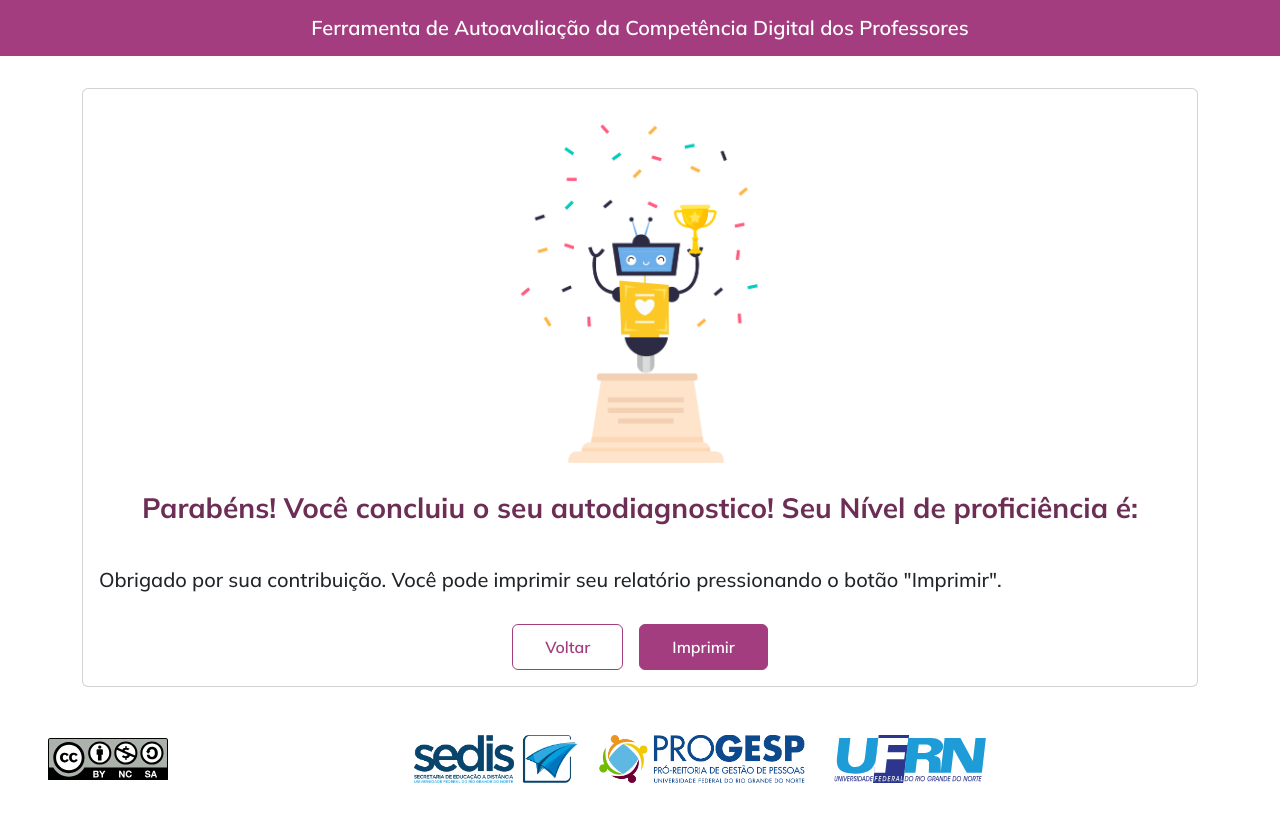
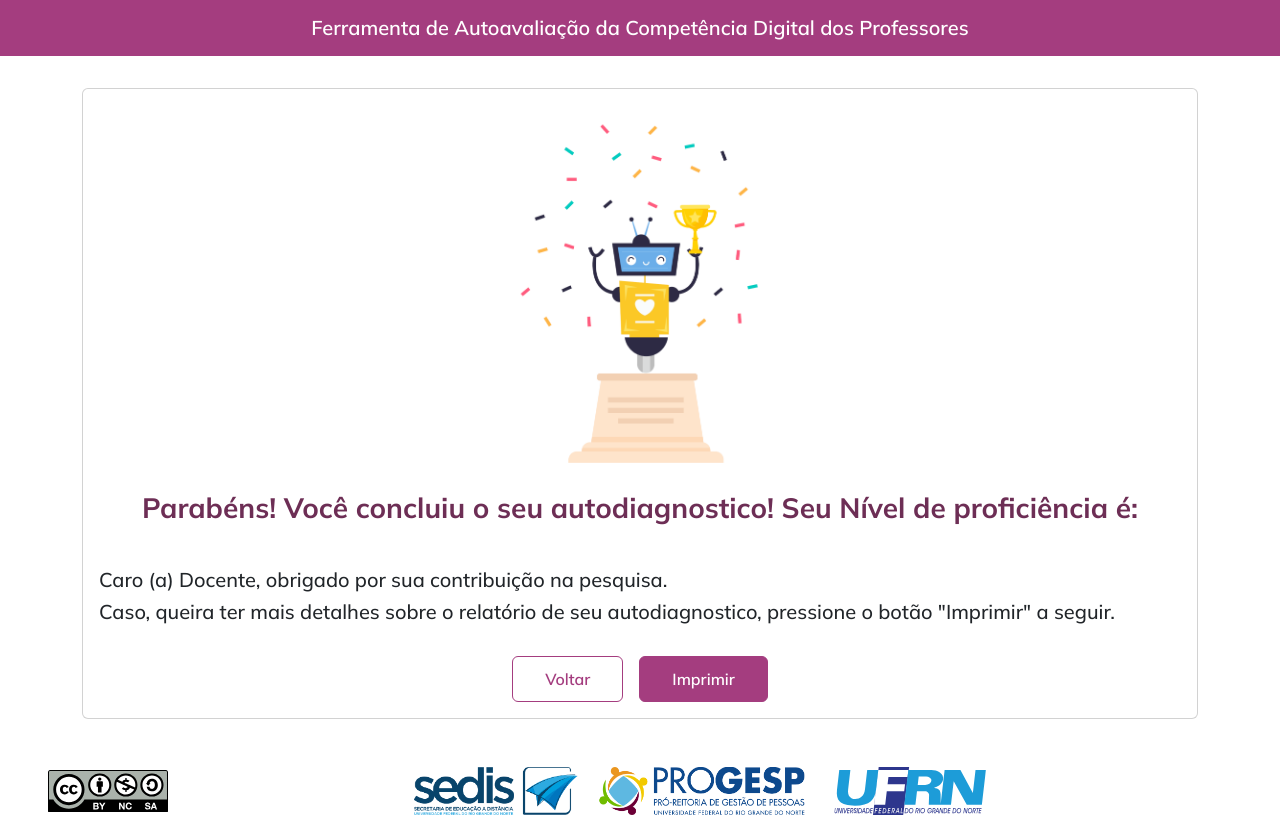
Before and after one commit to OliAtaide/quizz_vue, a Vue app: page /end in a window 1280 px wide. Before the commit the page ends 800 px from the top, so only its background shows below. Built offline with nearby package versions, Linux system fonts and the light colour scheme.

Commit message:
correcoes de texto

```diff
--- a/src/views/EndView.vue
+++ b/src/views/EndView.vue
@@ -10,8 +10,11 @@
           </h3>
           <LevelCard v-if="isTotal" :data="data" />
           <h5 class="mt-3">
-            Obrigado por sua contribuição. Você pode imprimir seu relatório
-            pressionando o botão "Imprimir".
+            Caro (a) Docente, obrigado por sua contribuição na pesquisa.
+          </h5>
+          <h5>
+            Caso, queira ter mais detalhes sobre o relatório de seu
+            autodiagnostico, pressione o botão "Imprimir" a seguir.
           </h5>
           <div class="buttons">
             <router-link
--- a/src/views/ResultFile.vue
+++ b/src/views/ResultFile.vue
@@ -159,10 +159,11 @@ watch(
       digital é necessário olhar para seu desempenho por área.
     </p>
     <p>
-      Devido ao número limitado de questões utilizadas nesta ferramenta, não é
-      possível calcular, neste momento, uma pontuação viável por área. Ao
-      termino da analise dos dados, a equipe de pesquisa apresentará um
-      relatório mais detalhado sobre isso e te será fornecido mais informações.
+      Observação: Devido ao número limitado de questões utilizadas nesta
+      ferramenta, não é possível calcular, neste momento, uma pontuação viável
+      por área. Ao termino da analise dos dados, a equipe de pesquisa
+      apresentará um relatório mais detalhado sobre isso e te será fornecido
+      mais informações.
     </p>
   </div>
 </template>
```
